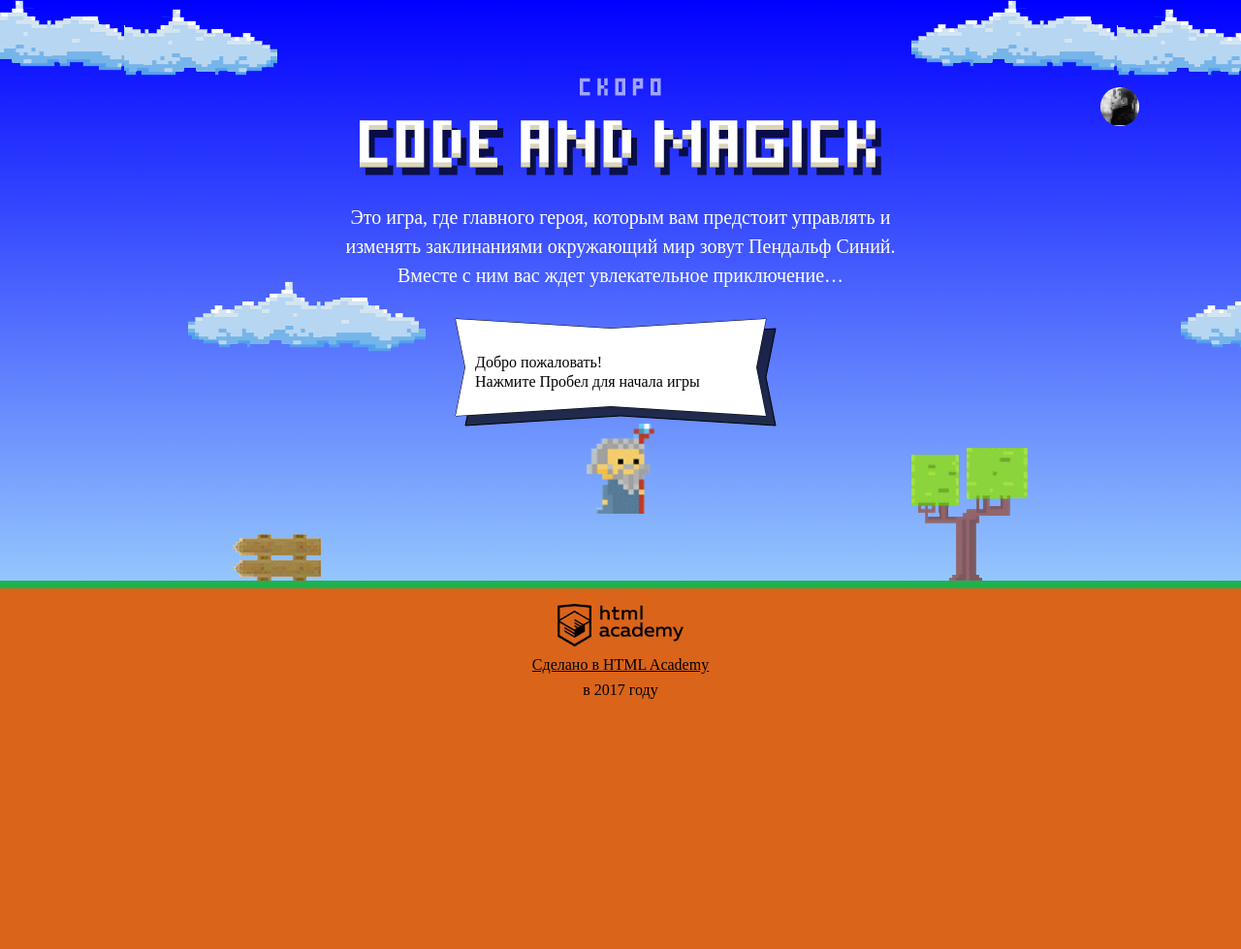
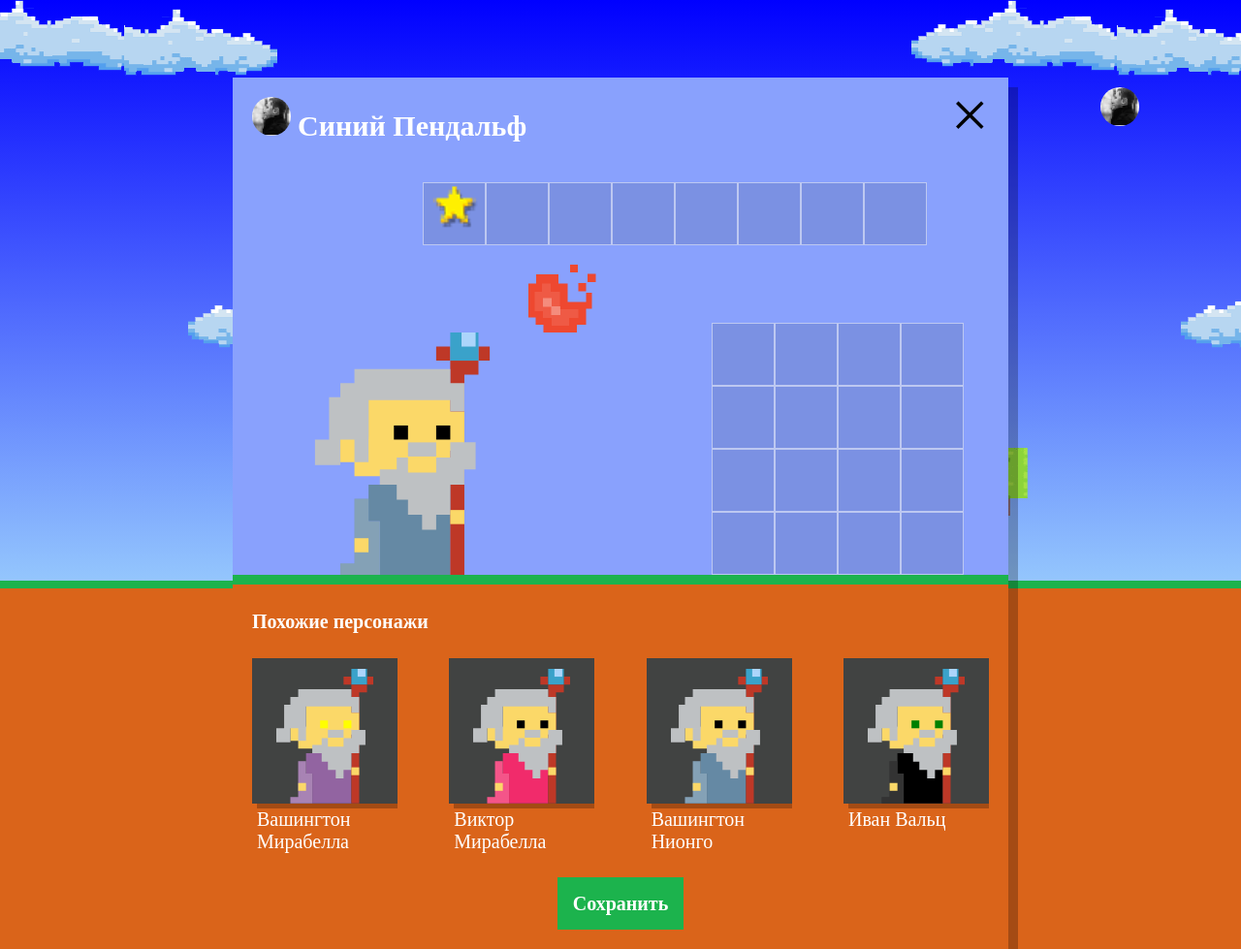
Before and after one commit to aalexceenko/132653-code-and-magick-18, a website: page index.html in a window 1280 px wide. Shown: the whole page at 97% size. Before the commit the page ends 800 px from the top, so only its background shows below. Drawn offline with Linux system fonts and the light colour scheme; a web font is replaced by a local one.

Commit message:
Учебный проект: нас орда

```diff
--- a/index.html
+++ b/index.html
@@ -203,6 +203,6 @@
 }
 </script>
 <script src="js/game.js"></script>
-
+<script src="js/setup.js"></script>
 </body>
 </html>
--- /dev/null
+++ b/js/setup.js
@@ -0,0 +1,75 @@
+/* eslint-disable consistent-return */
+'use strict';
+
+var countObject = 4;
+var color = ['rgb(101, 137, 164)', 'rgb(241, 43, 107)', 'rgb(146, 100, 161)', 'rgb(56, 159, 117)', 'rgb(0, 0, 0)'];
+var eyes = ['black', 'red', 'lue', 'yellow', 'green'];
+var firstName = ['Иван', 'Хуан', 'Себастьян', 'Мария', 'Кристоф', 'Виктор', 'Юлия', 'Люпита', 'Вашингтон'];
+var lastName = ['да Марья', 'Верон', 'Мирабелла', 'Вальц', 'Онопко', 'Топольницкая', 'Нионго', 'Ирвинг'];
+
+var getRandomInteger = function (min, max) {
+  return Math.floor(min + Math.random() * (max - min + 1));
+};
+
+var colorWizard = function () {
+  for (var i = 0; i < countObject; i++) {
+    return color[getRandomInteger(0, color.length - 1)];
+  }
+};
+
+var eyesWizard = function () {
+  for (var j = 0; j < countObject; j++) {
+    return eyes[getRandomInteger(0, eyes.length - 1)];
+  }
+};
+
+var nameWizard = function () {
+  for (var j = 0; j < countObject; j++) {
+    var firstItem = firstName[getRandomInteger(0, firstName.length - 1)];
+    var secondItem = lastName[getRandomInteger(0, lastName.length - 1)];
+    return firstItem + ' ' + secondItem;
+  }
+};
+
+var wizards = [
+  {
+    name: nameWizard(),
+    coatColor: colorWizard(),
+    eyesColor: eyesWizard()
+  },
+  {
+    name: nameWizard(),
+    coatColor: colorWizard(),
+    eyesColor: eyesWizard()
+  },
+  {
+    name: nameWizard(),
+    coatColor: colorWizard(),
+    eyesColor: eyesWizard()
+  },
+  {
+    name: nameWizard(),
+    coatColor: colorWizard(),
+    eyesColor: eyesWizard()
+  }
+];
+
+
+var blockSetup = document.querySelector('.setup');
+blockSetup.classList.remove('hidden');
+document.querySelector('.setup-similar').classList.remove('hidden');
+var similarListElement = document.querySelector('.setup-similar-list');
+var similarWizardTemplate = document.querySelector('#similar-wizard-template').content.querySelector('.setup-similar-item');
+
+for (var i = 0; i < wizards.length; i++) {
+  var wizardElement = similarWizardTemplate.cloneNode(true);
+
+  wizardElement.querySelector('.setup-similar-label').textContent = wizards[i].name;
+  wizardElement.querySelector('.wizard-eyes').style.fill = wizards[i].eyesColor;
+  // wizardElement.querySelector('.wizard-eyes').style.fill = 'red';
+
+  wizardElement.querySelector('.wizard-coat').style.fill = wizards[i].coatColor;
+
+
+  similarListElement.appendChild(wizardElement);
+}
```
